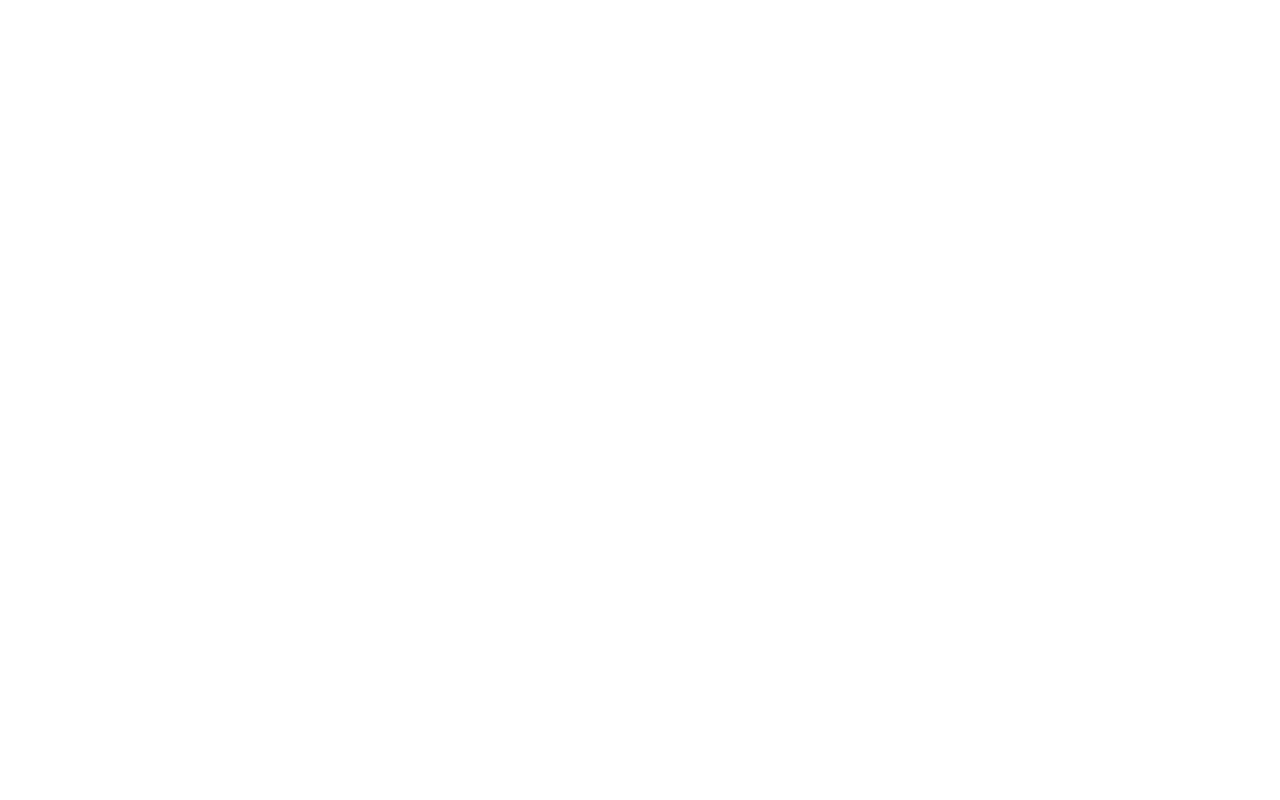
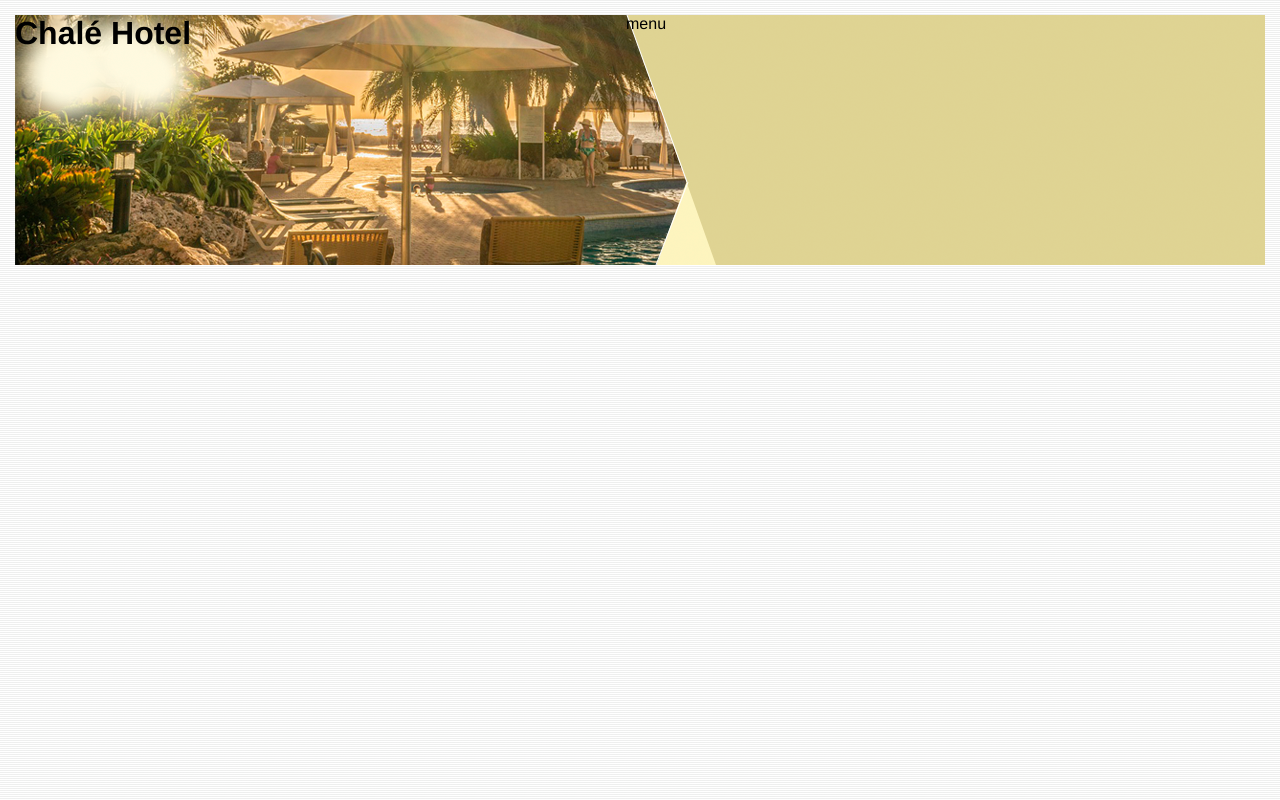
Before and after one commit to JoaoVictorSou/chale-hotel-site, a plain HTML site: page index.html in a window 1280 px wide. Drawn offline with Linux system fonts and the light colour scheme.

Commit message:
cabeçalho adicionado ao site

```diff
--- a/css/style.css
+++ b/css/style.css
@@ -0,0 +1,34 @@
+/*Configurações gerais*/
+* {
+    margin: 0;
+    padding: 0;
+}
+body {
+    font-family: Helvetica, "Trebuchet MS", sans-serif;
+    background: #fff url(../img/bg.png);
+    margin: 15px;
+}
+.container {
+    background: #ede9cc;
+}
+
+/*Cabeçalho*/
+header {
+    position: relative;
+    background: #dbcd87;
+    height: 15.4em;
+    min-height: 250px;
+}
+#logo-area {
+    position: absolute;
+    background: url(../img/topo-imagem-principal2.png) no-repeat;
+    width: 100%;
+    height: 250px;
+}
+header nav {
+    position: absolute;
+    background: url(../img/topo-imagem-lateral.png) no-repeat;
+    width: 639px;
+    height: 250px;
+    right: 0;
+}
--- a/index.html
+++ b/index.html
@@ -1,5 +1,5 @@
 <!DOCTYPE html>
-<html lang="en">
+<html lang="pt-br">
 <head>
     <meta charset="UTF-8">
     <meta http-equiv="X-UA-Compatible" content="IE=edge">
@@ -8,6 +8,17 @@
     <title>Chalé Hotel</title>
 </head>
 <body>
-
+    <div class="container"> <!--inicio container-->
+        <header>
+            <div id="logo-area"> <!--inicio logo-->
+                <h1>
+                    <a>Chalé Hotel</a>
+                </h1>
+            </div> <!--fim logo-->
+            <nav>
+                menu
+            </nav>
+        </header>
+    </div> <!--fim container-->
 </body>
 </html>
```
